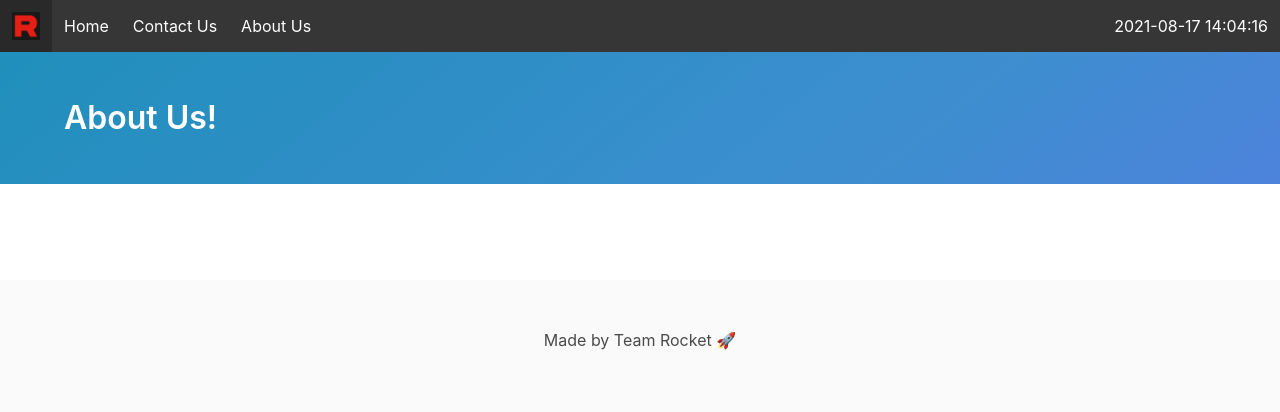
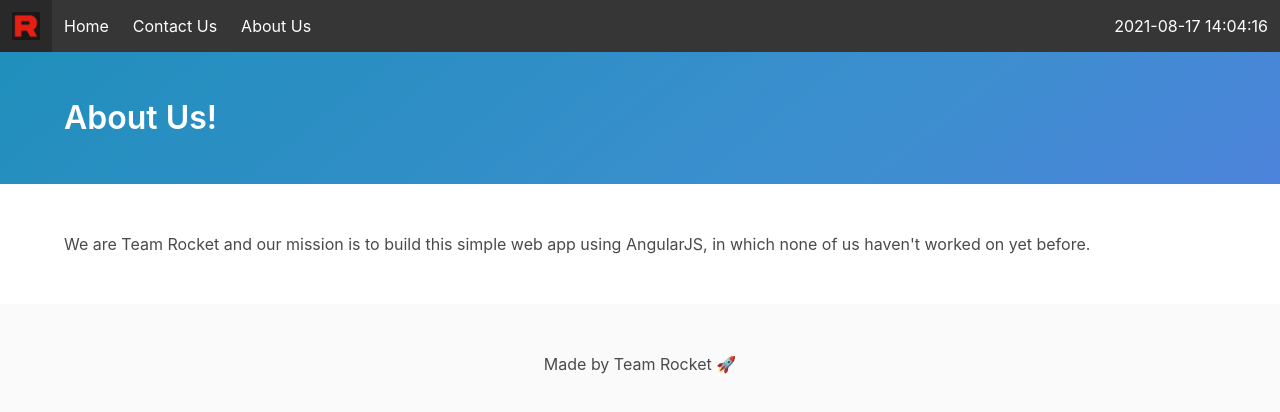
Before and after one commit to madserrano/weatherapp_angularjs, an Angular app: page /about in a window 1280 px wide. Shown: the top 412 px of the page. Built offline with nearby package versions, Linux system fonts and the light colour scheme.

Commit message:
build now

```diff
--- a/src/app/about/about.component.ts
+++ b/src/app/about/about.component.ts
@@ -8,9 +8,14 @@ import { Component, OnInit } from '@angular/core';
         <div class="container">
           <h1 class="title">About Us!</h1>
         </div>
+
       </div>
     </section>
     <section class="section">
+	  <div class="container">
+	    We are Team Rocket and our mission is to build this simple web app using AngularJS, in which none of us haven't worked on yet before.
+	  </div>
+	</section>
   `,
   styles: [
   ]
```
